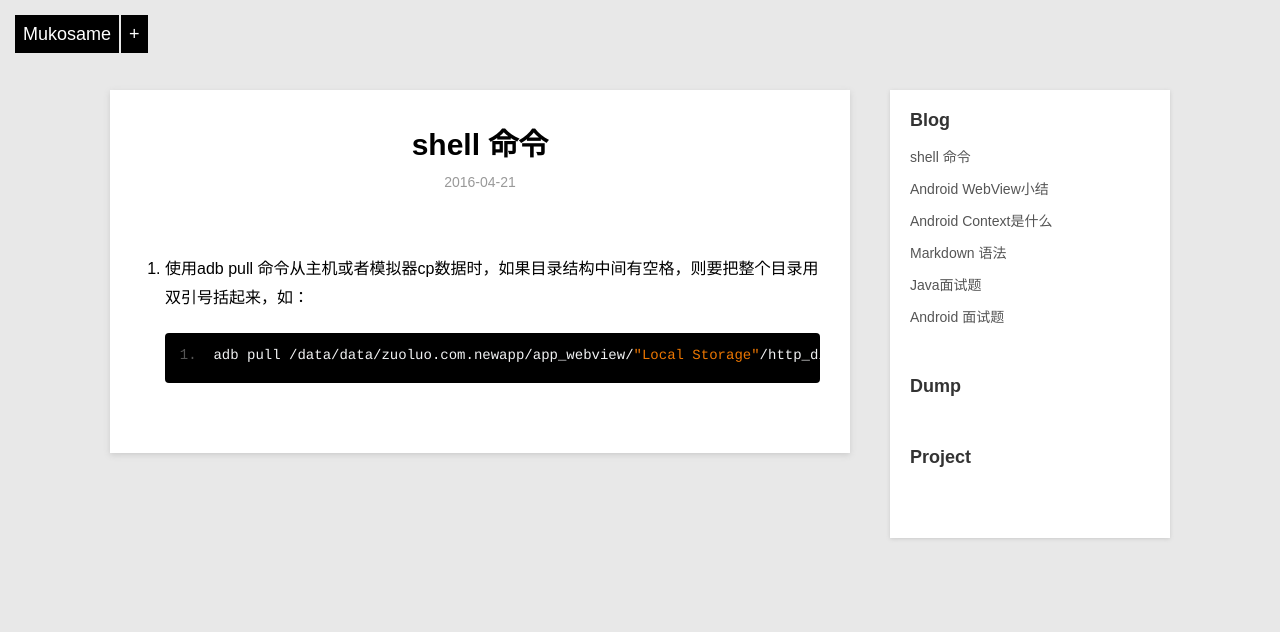
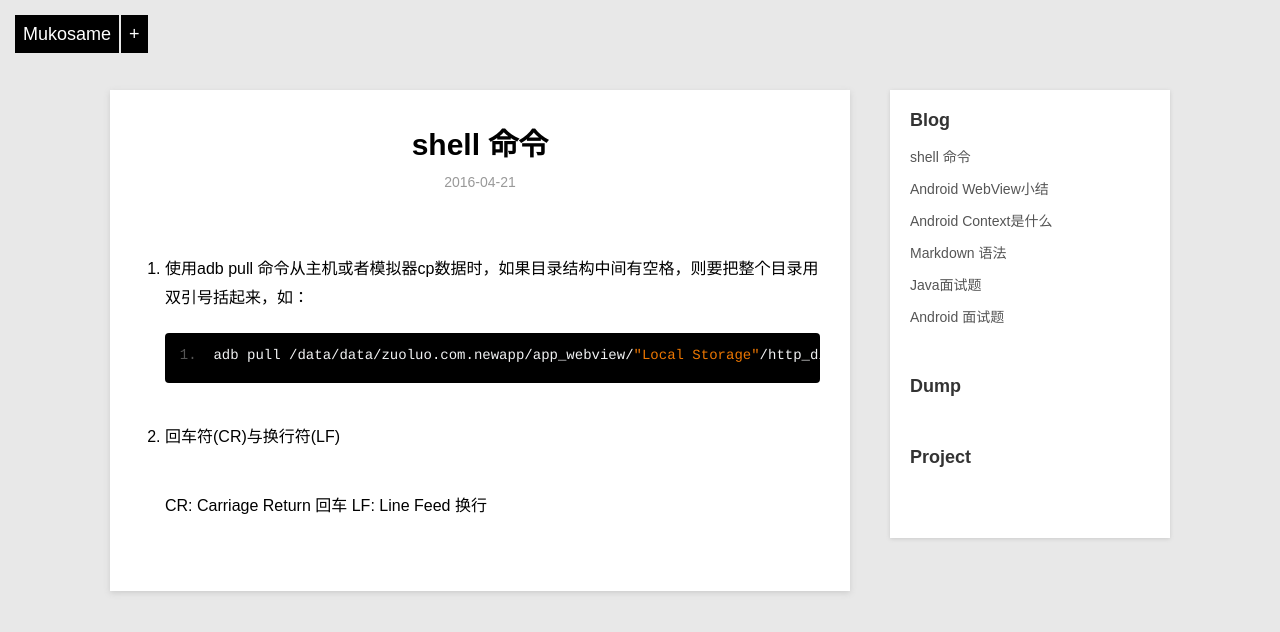
Before and after one commit to zuoqx/zuoqx.github.com, a Jekyll site: the page built from _posts/blog/2016-04-21-shell命令.md, in a window 1280 px wide. Shown: the top 632 px of the page. Built offline with Jekyll 4.4.1, drawn with Linux system fonts in a browser that asks for light colours; comment, search, counter and statistics services are not loaded.

Commit message:
update shell file

```diff
--- a/_posts/blog/2016-04-21-shell命令.md
+++ b/_posts/blog/2016-04-21-shell命令.md
@@ -9,3 +9,8 @@ category: blog
 1. 使用adb pull 命令从主机或者模拟器cp数据时，如果目录结构中间有空格，则要把整个目录用双引号括起来，如：
 
         adb pull /data/data/zuoluo.com.newapp/app_webview/"Local Storage"/http_disqus.com_0.localstorage
+
+2. 回车符(CR)与换行符(LF)
+
+    CR: Carriage Return  回车
+    LF: Line Feed  换行
```
